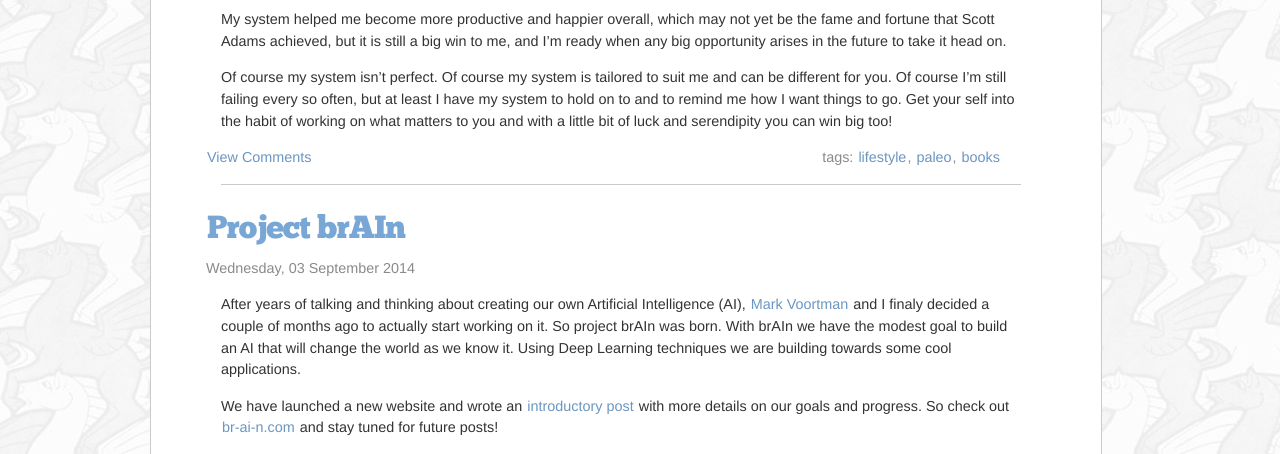
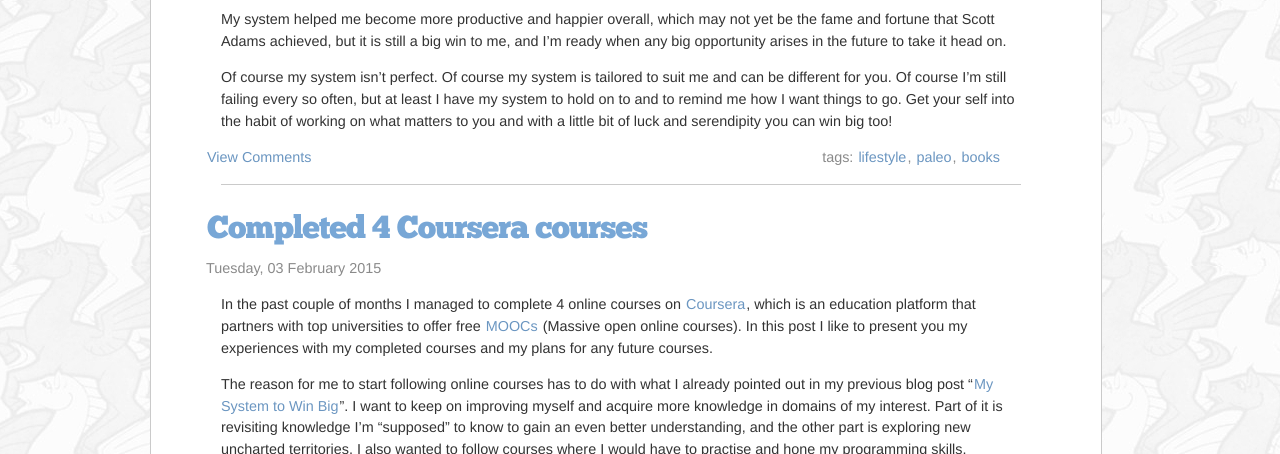
Before and after one commit to beatlevic/beatletech, a Jekyll site: the page built from blog.html, in a window 1280 px wide and 1400 px high, scrolled down 2649 px, cut to the strip 0-454 px from the top of the window. Built offline with Jekyll 4.4.1, drawn with Linux system fonts in a browser that asks for light colours; nearby versions of some CDN libraries; Markdown is read by kramdown in place of the engine named in the settings; some of the changed text lies outside the part shown.

Commit message:
Wrote beginning of coursera blog post

```diff
--- a/_posts/2015-02-03-coursera-courses.markdown
+++ b/_posts/2015-02-03-coursera-courses.markdown
@@ -5,22 +5,28 @@ meta_description: Four Cousera courses I have completed recently
 meta_keywords: post, courses, learning, machine learning, bioinformatics, algorithms, education
 tags: [learning, Coursera, education]
 category: [education]
-published: false
+published: true
 ---
 
-As I already pointed out in my previous blog post "[My System to Win Big](http://beatletech.com/2015/01/31/my-system)"
+In the past couple of months I managed to complete 4 online courses on
+[Coursera](http://coursera.com), which is an education platform that partners with top universities
+to offer free [MOOCs](http://en.wikipedia.org/wiki/Massive_open_online_course) (Massive open online
+courses). In this post I like to present you my experiences with my completed courses and my plans for any
+future courses.
 
-A couple of months ago I
+The reason for me to start following online courses has to do with what I already pointed out in my
+previous blog post "[My System to Win Big](http://beatletech.com/2015/01/31/my-system)". I want to
+keep on improving myself and acquire more knowledge in domains of my interest. Part of it is
+revisiting knowledge I'm "supposed" to know to gain an even better understanding, and the other part
+is exploring new uncharted territories. I also wanted to follow courses where I would have to
+practise and hone my programming skills.
+
+But why follow online courses with a rigid schedule and deadlines if you can simply read and study books or solve some tough problems on
+[Project Euler](https://projecteuler.net/) at your own pace?
+
+Discipline, structure
 
 
-In the past couple of months I have tried a couple of online courses of which I eventually finished
-four of them.
-
-Gradually started doing the following courses.
-
-After the first course I was hungry for more.
-
-Wanted to follow courses with actual programming excercises
 
 Statement of accomplishments
 
```
Also changed, not shown: 6 other files.
